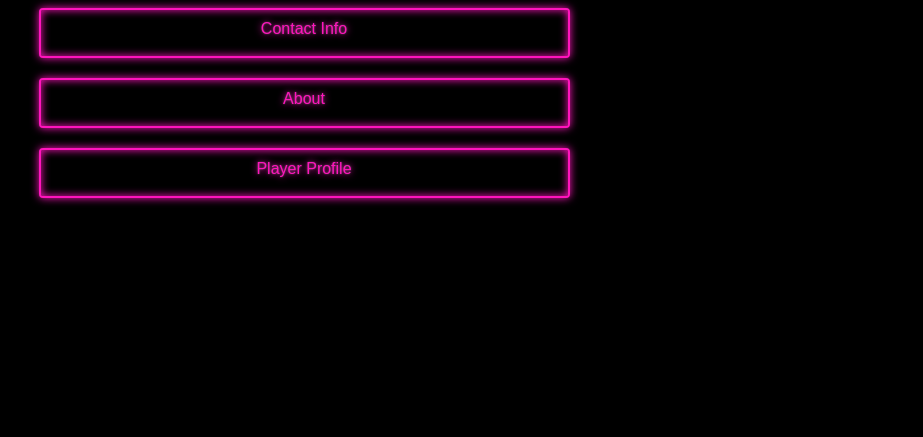
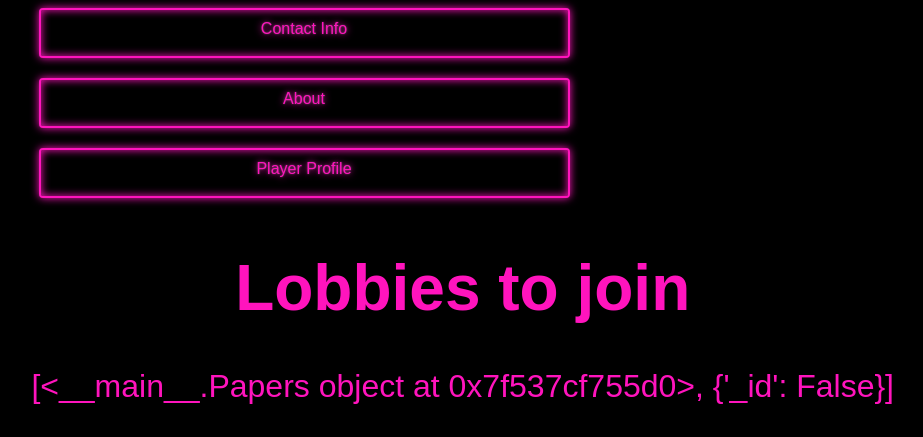
Before and after one commit to N-Khouri/Le_epic_hax0rs, a Flask app: page /main_menu in a window 1280 px wide. Shown: the part 369-806 px from the top of the page, without its empty margins (336-1259 px from the left). Before the commit the page ends 574 px from the top, so only its background shows below. Run offline with Flask 2, Linux system fonts and the light colour scheme; data that the repository does not hold is empty.

Commit message:
AMOUGS
AMOGUJS

```diff
--- a/templates/main_menu.html
+++ b/templates/main_menu.html
@@ -40,6 +40,14 @@
         <div>
             <a href="playerProfile" class="mainMenu">Player Profile</a>
         </div>
+
+        {% block body %}
+        <div class="lobby">
+            <h1>Lobbies to join</h1>
+            <p> {{user}} </p>
+        </div>
+        {% endblock %}
+
     </div>
 </body>
 </html>
```
